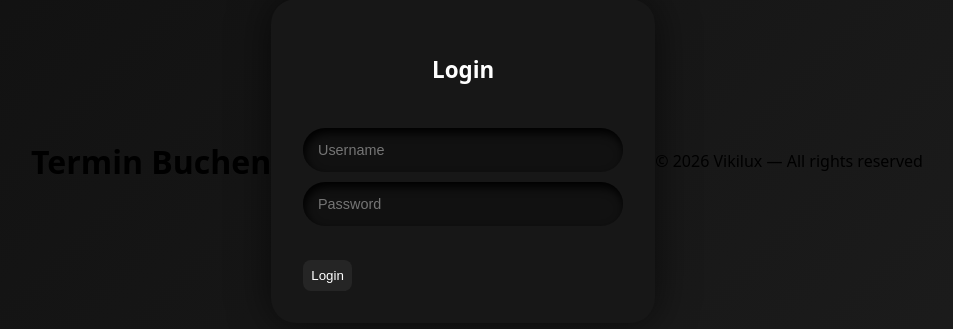
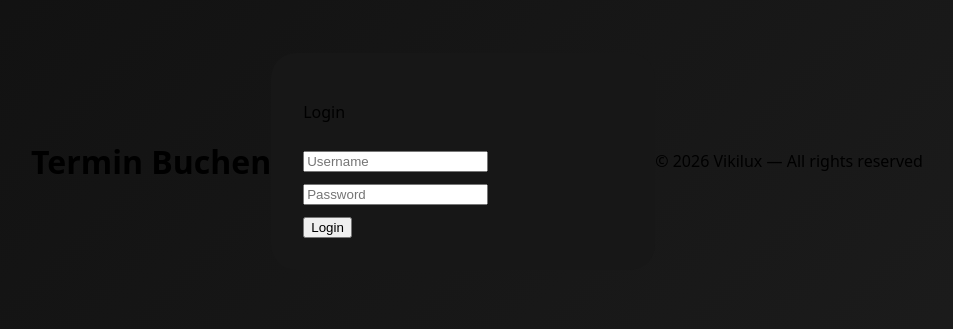
Before and after one commit to emergency-german/termin-buchen, a Next.js app: page / in a window 1280 px wide. Shown: the part 239-568 px from the top of the page, without its empty margins (163-1116 px from the left). Built offline with nearby package versions, Linux system fonts and the light colour scheme.

Commit message:
Update globals.css

```diff
--- a/app/globals.css
+++ b/app/globals.css
@@ -1,19 +1,11 @@
-/* Background Wrapper */
 body {
   margin: 0;
-  padding: 0;
   font-family: system-ui, sans-serif;
   background: linear-gradient(135deg, #0f0f0f, #1e1e1e);
   display: flex;
   justify-content: center;
   align-items: center;
   height: 100vh;
-}
-
-.login-wrapper {
-  display: flex;
-  justify-content: center;
-  align-items: center;
 }
 
 /* From Uiverse.io by Praashoo7 */
@@ -24,83 +16,5 @@ body {
   padding: 2em;
   background-color: #171717;
   border-radius: 25px;
-  transition: 0.4s ease-in-out;
   width: 320px;
-  box-shadow: 0 0 40px rgba(0, 0, 0, 0.6);
 }
-
-.form:hover {
-  transform: scale(1.03);
-}
-
-#heading {
-  text-align: center;
-  margin-bottom: 1.5em;
-  color: white;
-  font-size: 1.4em;
-  font-weight: 600;
-}
-
-.field {
-  display: flex;
-  align-items: center;
-  gap: 0.5em;
-  border-radius: 25px;
-  padding: 0.8em;
-  color: white;
-  background-color: #111;
-  box-shadow: inset 2px 5px 10px black;
-}
-
-.input-icon {
-  height: 1.3em;
-  width: 1.3em;
-  fill: white;
-}
-
-.input-field {
-  background: none;
-  border: none;
-  outline: none;
-  width: 100%;
-  color: #d3d3d3;
-  font-size: 0.9rem;
-}
-
-.form .btn {
-  display: flex;
-  justify-content: space-between;
-  margin-top: 1.5em;
-}
-
-.button1,
-.button2,
-.button3 {
-  padding: 0.6em;
-  border-radius: 8px;
-  border: none;
-  transition: 0.3s ease-in-out;
-  background-color: #252525;
-  color: white;
-  cursor: pointer;
-  font-weight: 500;
-}
-
-.button1:hover,
-.button2:hover {
-  background-color: black;
-}
-
-.button3 {
-  margin-top: 1em;
-}
-
-.button3:hover {
-  background-color: red;
-}
-
-.error {
-  color: #ff4d4d;
-  text-align: center;
-  font-size: 0.85rem;
-}
```
